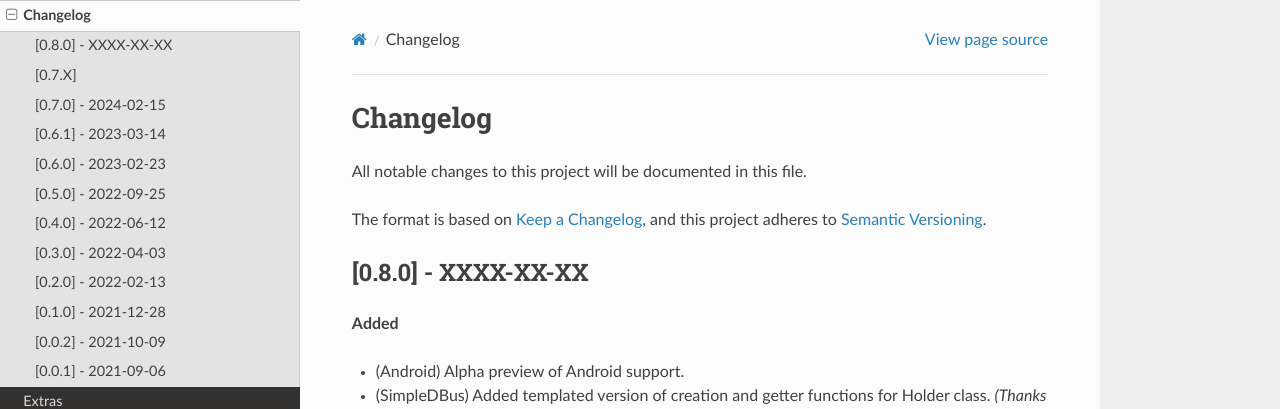
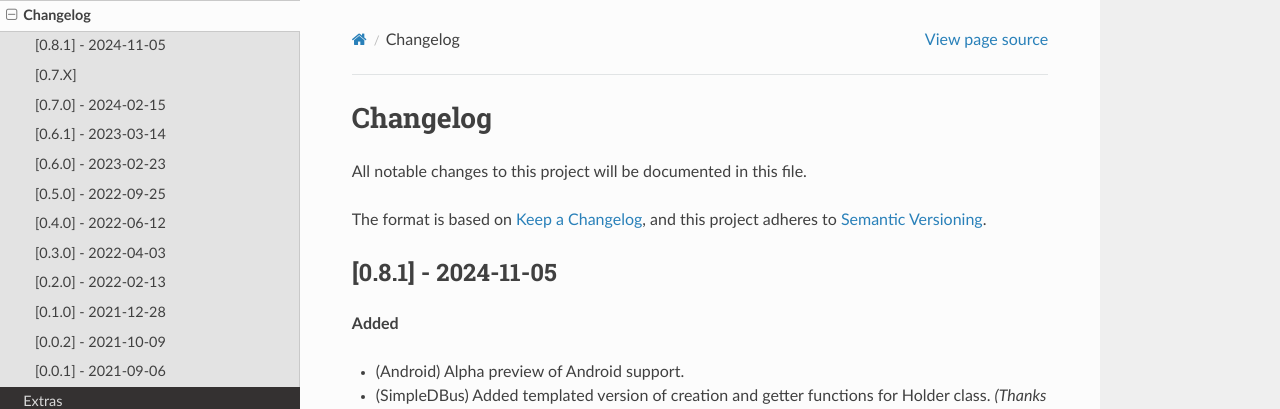
Before and after one commit to OpenBluetoothToolbox/SimpleBLE, a Sphinx documentation site: the page built from docs/changelog.rst, in a window 1280 px wide and 900 px high. Shown: the top 409 px of the window. Built offline with Sphinx 7.4.7 and the Read the Docs theme 3.1.0, drawn with Linux system fonts in a browser that asks for light colours; the version number is read from the project's files by our own code.

Commit message:
Bumped versions

```diff
--- a/Cargo.toml
+++ b/Cargo.toml
@@ -2,7 +2,7 @@
 edition = "2021"
 
 name = "simplersble"
-version = "0.8.0"
+version = "0.8.1"
 license = "GPL-3.0-only"
 description = "The all-in-one Bluetooth library that makes it easy to add wireless connectivity to your projects."
 readme = "simplersble/README.md"
--- a/docs/changelog.rst
+++ b/docs/changelog.rst
@@ -5,7 +5,7 @@ All notable changes to this project will be documented in this file.
 
 The format is based on `Keep a Changelog`_, and this project adheres to `Semantic Versioning`_.
 
-[0.8.0] - XXXX-XX-XX
+[0.8.1] - 2024-11-05
 --------------------
 
 **Added**
--- a/docs/extras.rst
+++ b/docs/extras.rst
@@ -34,7 +34,7 @@ performed:
    - ``VERSION``
    - ``Cargo.toml``
    - ``docs/changelog.rst``
-   - ``setup.py`` (Add or remove the ``.devX`` suffix as needed.)
+   - ``setup.py``
 
 #. Commit the changes to the repository.
 
```
Also changed, not shown: 2 other files.
